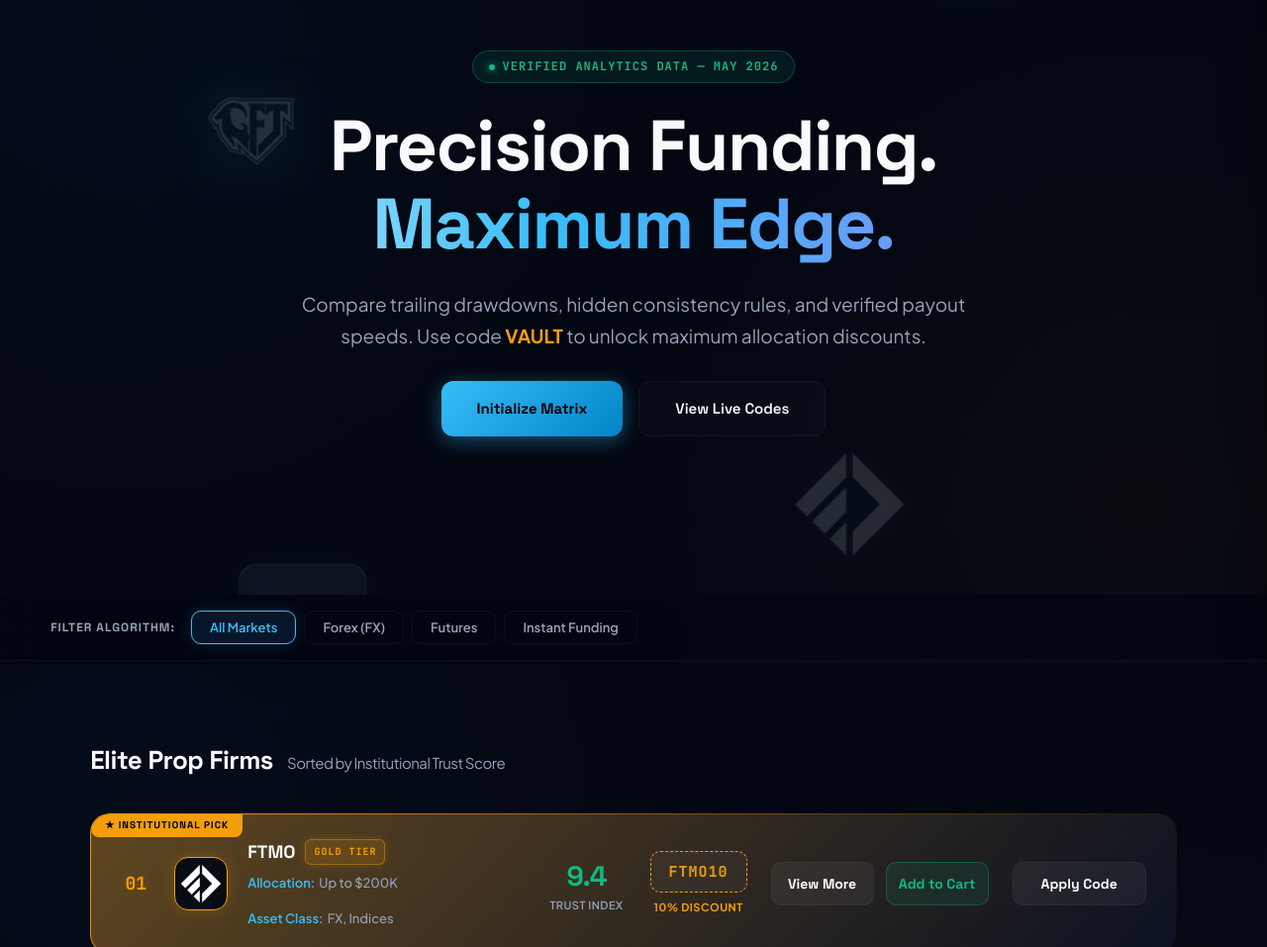
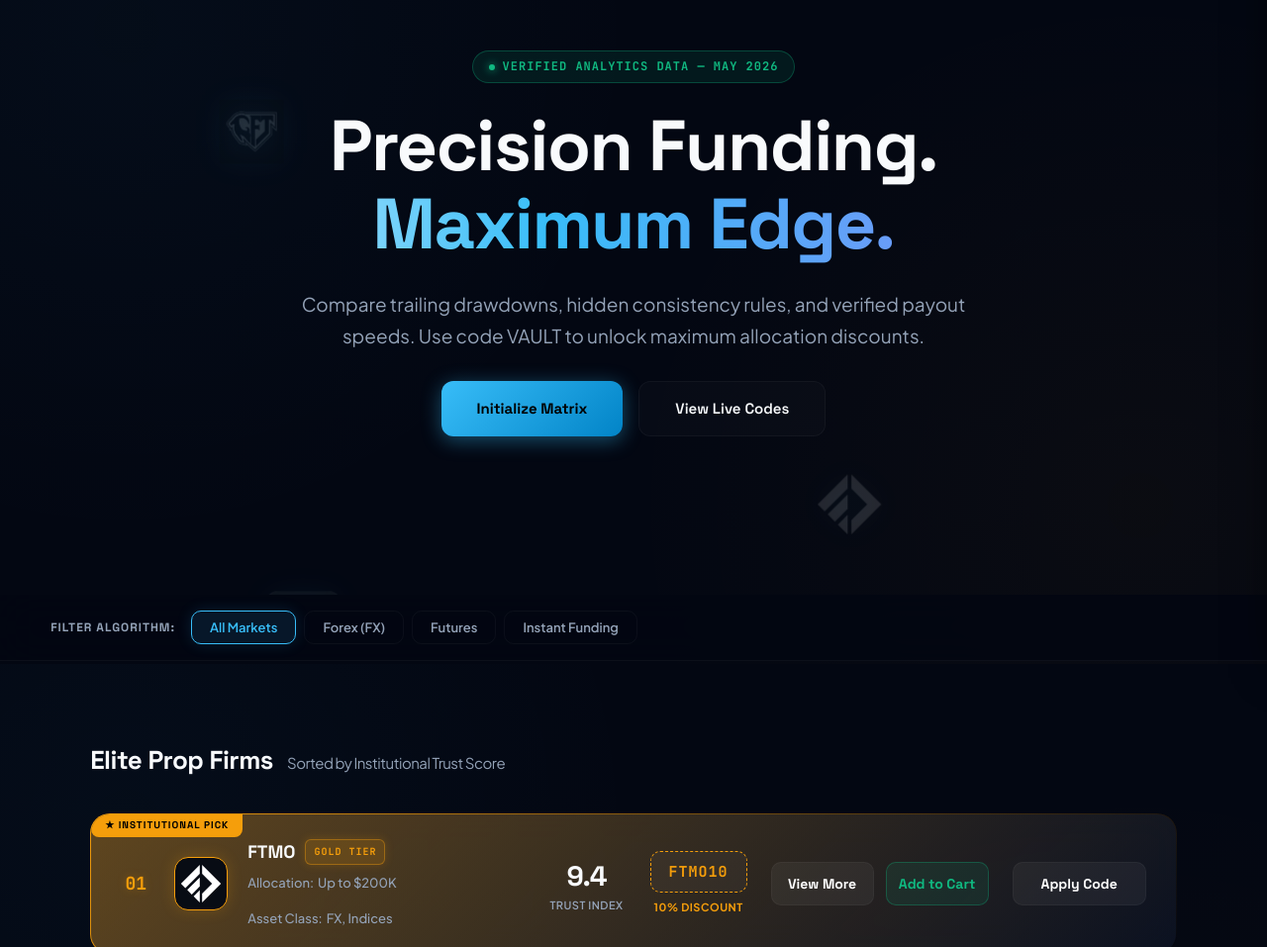
Before and after one commit to praveshtech/night-trader, a plain HTML site: page index.html in a window 1280 px wide. Shown: the part 129-1086 px from the top of the page at 99% size. Drawn offline with Linux system fonts and the light colour scheme.

Commit message:
Update index.html

```diff
--- a/index.html
+++ b/index.html
@@ -53,23 +53,18 @@
 
 /* --- ORBIT ANIMATIONS --- */
 .bg-orbit-container { position: absolute; top: 50%; left: 50%; transform: translate(-50%, -50%); width: 100%; max-width: 1200px; height: 800px; z-index: 0; pointer-events: none; overflow: hidden; }
-.orbit-icon { position: absolute; top: 50%; left: 50%; max-width: 140px; max-height: 140px; filter: grayscale(100%) opacity(0.12) drop-shadow(0 0 15px rgba(56, 189, 248, 0.4)); }
-.orbit-1 { animation: orbitCW1 35s linear infinite; width: 120px; margin-top: -60px; margin-left: -60px; }
-.orbit-2 { animation: orbitCCW1 45s linear infinite; width: 100px; margin-top: -50px; margin-left: -50px; }
-.orbit-3 { animation: orbitCW2 25s linear infinite; width: 140px; margin-top: -70px; margin-left: -70px; }
-.orbit-4 { animation: orbitCCW2 40s linear infinite; width: 110px; margin-top: -55px; margin-left: -55px; }
-.orbit-5 { animation: orbitCW3 30s linear infinite; width: 130px; margin-top: -65px; margin-left: -65px; border-radius: 20px; }
+.orbit-icon { position: absolute; top: 50%; left: 50%; max-width: 80px; max-height: 80px; filter: grayscale(100%) opacity(0.12) drop-shadow(0 0 15px rgba(56, 189, 248, 0.4)); }
+.orbit-1 { animation: orbitCW1 35s linear infinite; width: 70px; margin-top: -35px; margin-left: -35px; }
+.orbit-2 { animation: orbitCCW1 45s linear infinite; width: 60px; margin-top: -30px; margin-left: -30px; }
+.orbit-3 { animation: orbitCW2 25s linear infinite; width: 80px; margin-top: -40px; margin-left: -40px; }
+.orbit-4 { animation: orbitCCW2 40s linear infinite; width: 65px; margin-top: -32px; margin-left: -32px; }
+.orbit-5 { animation: orbitCW3 30s linear infinite; width: 75px; margin-top: -37px; margin-left: -37px; border-radius: 12px; }
 
 @keyframes orbitCW1 { 0% { transform: rotate(0deg) translateX(350px) rotate(0deg); } 100% { transform: rotate(360deg) translateX(350px) rotate(-360deg); } }
 @keyframes orbitCCW1 { 0% { transform: rotate(360deg) translateX(450px) rotate(-360deg); } 100% { transform: rotate(0deg) translateX(450px) rotate(0deg); } }
 @keyframes orbitCW2 { 0% { transform: rotate(120deg) translateX(280px) rotate(-120deg); } 100% { transform: rotate(480deg) translateX(280px) rotate(-480deg); } }
 @keyframes orbitCCW2 { 0% { transform: rotate(240deg) translateX(400px) rotate(-240deg); } 100% { transform: rotate(-120deg) translateX(400px) rotate(120deg); } }
 @keyframes orbitCW3 { 0% { transform: rotate(70deg) translateX(520px) rotate(-70deg); } 100% { transform: rotate(430deg) translateX(520px) rotate(-430deg); } }
-
-.highlight-cyan { color: var(--accent-cyan); font-weight: 600; }
-.highlight-gold { color: var(--accent-gold); font-weight: 700; }
-.highlight-success { color: var(--status-success); font-weight: 600; }
-
 /* --- NAV (Now at the very top) --- */
 nav { position: fixed; top: 0; left: 0; right: 0; z-index: 100; background: rgba(3, 7, 18, 0.8); backdrop-filter: blur(24px); border-bottom: 1px solid var(--border-dim); padding: 0 4%; height: 70px; display: flex; align-items: center; justify-content: space-between; }
 .logo { text-decoration: none; display: flex; align-items: center; gap: 10px; }
```
